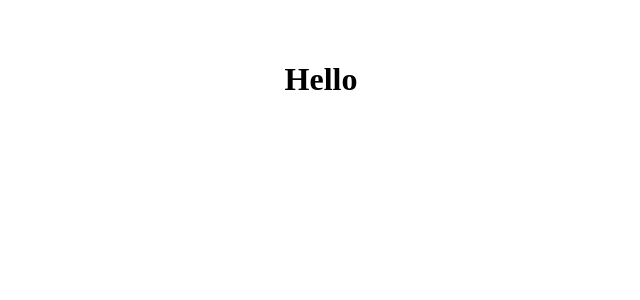
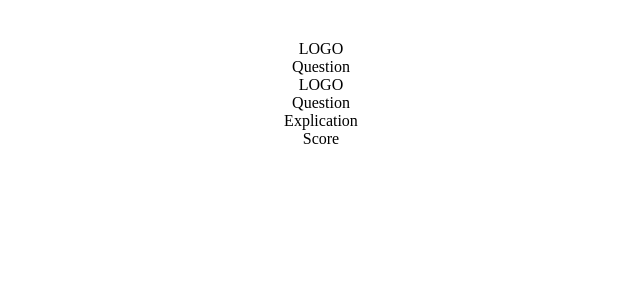
Before and after one commit to sdp971/fly, a React (Vite) app: page / in a window 1280 px wide. Shown: the top 300 px of the page, without its empty margins (319-959 px from the left). Built offline with nearby package versions, Linux system fonts and the light colour scheme.

Commit message:
structure done

```diff
--- a/src/App.jsx
+++ b/src/App.jsx
@@ -1,9 +1,14 @@
 import './App.css';
+import Homepage from './pages/Homepage';
+import Quiz from './pages/Quiz';
+import Resultpage from './pages/Resultpage';
 
 function App() {
   return (
     <>
-      <h1>Hello</h1>
+      <Homepage />
+      <Quiz />
+      <Resultpage />
     </>
   );
 }
--- /dev/null
+++ b/src/components/Button.jsx
@@ -0,0 +1,5 @@
+function Button() {
+  return <button>Fermer</button>;
+}
+
+export default Button;
--- /dev/null
+++ b/src/components/Explication.jsx
@@ -0,0 +1,11 @@
+
+
+function Explication  ()  {
+  return (
+    <div>
+      Explication
+    </div>
+  )
+}
+
+export default Explication
--- /dev/null
+++ b/src/components/Logo.jsx
@@ -0,0 +1,5 @@
+function Logo() {
+  return <div>LOGO</div>;
+}
+
+export default Logo;
--- /dev/null
+++ b/src/components/Question.jsx
@@ -0,0 +1,5 @@
+function Question() {
+  return <div>Question</div>;
+}
+
+export default Question;
--- /dev/null
+++ b/src/components/Score.jsx
@@ -0,0 +1,5 @@
+function Score() {
+  return <div>Score</div>;
+}
+
+export default Score;
--- /dev/null
+++ b/src/pages/Homepage.jsx
@@ -0,0 +1,13 @@
+import Logo from '../components/Logo';
+import Question from '../components/Question';
+
+function Homepage() {
+  return (
+    <div>
+      <Logo />
+      <Question />
+    </div>
+  );
+}
+
+export default Homepage;
--- /dev/null
+++ b/src/pages/Quiz.jsx
@@ -0,0 +1,13 @@
+import Explication from "../components/Explication";
+import Logo from "../components/Logo";
+import Question from "../components/Question";
+
+function Quiz() {
+  return <div>
+    <Logo />
+    <Question />
+    <Explication/>
+  </div>;
+}
+
+export default Quiz;
--- /dev/null
+++ b/src/pages/Resultpage.jsx
@@ -0,0 +1,11 @@
+import Score from '../components/Score';
+
+function Resultpage() {
+  return (
+    <div>
+      <Score />
+    </div>
+  );
+}
+
+export default Resultpage;
```
